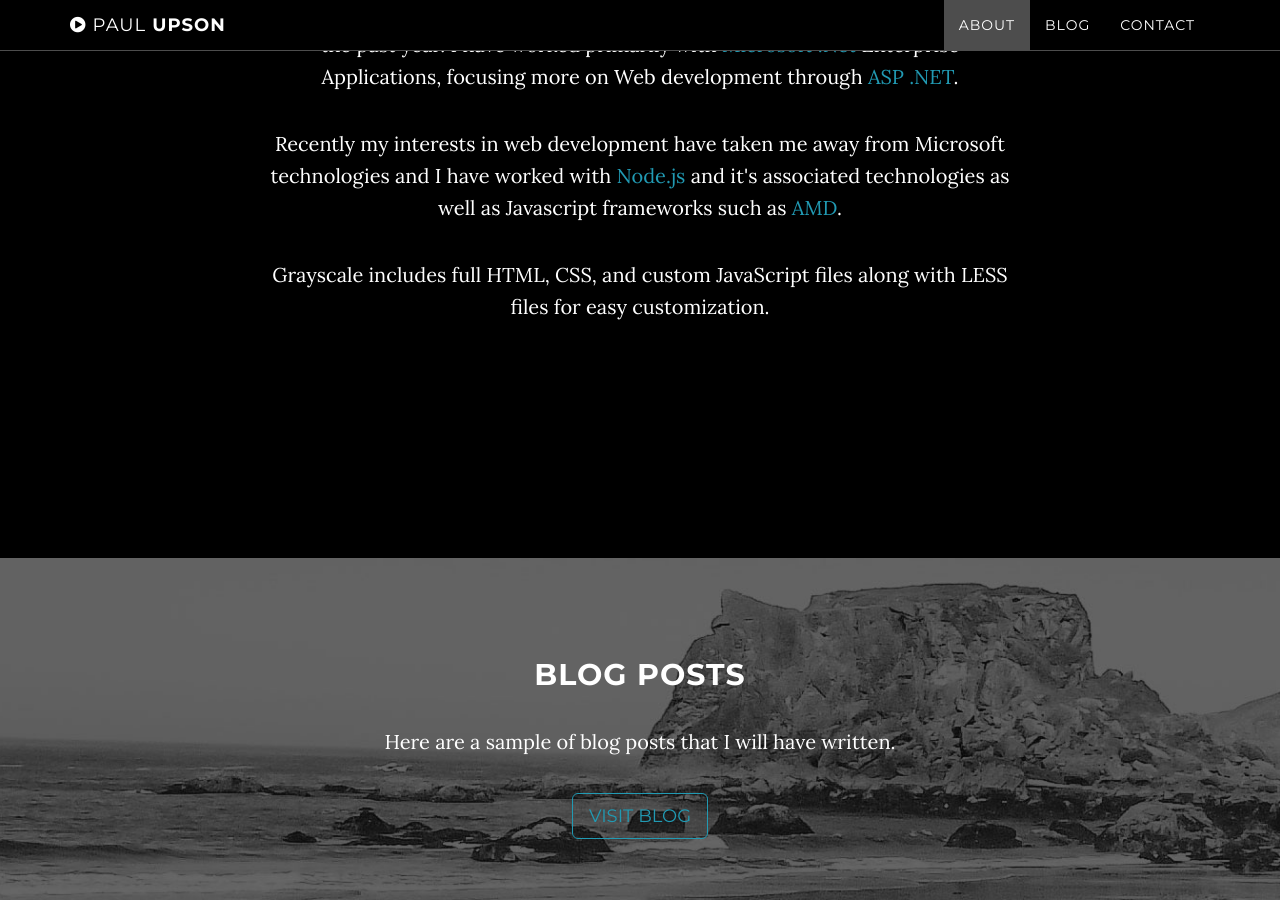
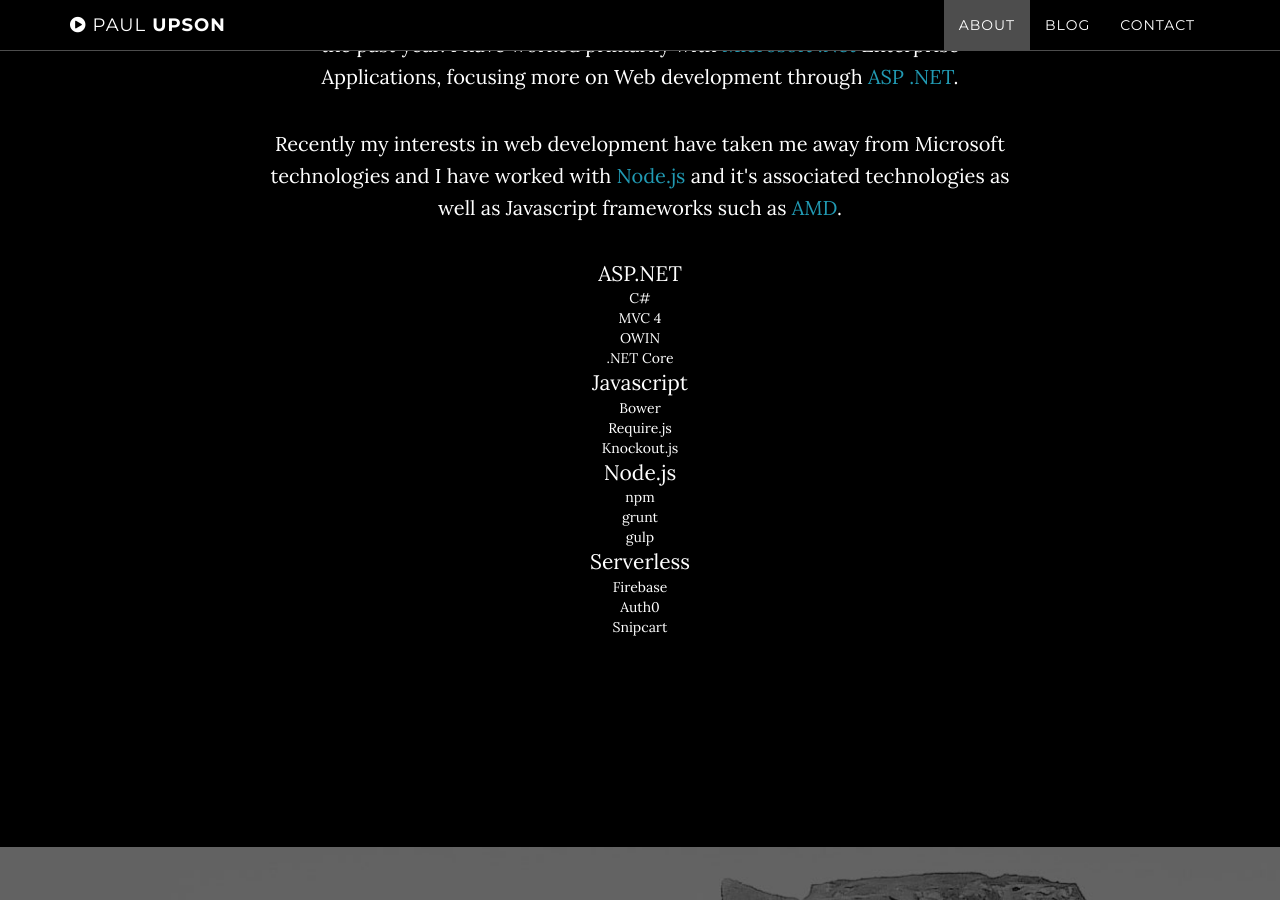
Before and after one commit to PaulUpson/paulupson.github.io, a Jekyll site: the page built from index.html, in a window 1280 px wide and 900 px high, scrolled down 1171 px. Built offline with Jekyll 4.4.1, drawn with Linux system fonts in a browser that asks for light colours.

Commit message:
Updated skills and map

```diff
--- a/_includes/about.html
+++ b/_includes/about.html
@@ -3,9 +3,39 @@
         <div class="row">
             <div class="col-lg-8 col-lg-offset-2">
                 <h2>Software Engineer and Architect</h2>
-                <p>I have been a Software Engineer for over 10 years and filled an Architect role for the past year. I have worked primarily with <a href="#">Microsoft .Net</a> Enterprise Applications, focusing more on Web development through <a hreaf="#">ASP .NET</a>.</p>
-                <p>Recently my interests in web development have taken me away from Microsoft technologies and I have worked with <a href="">Node.js</a> and it's associated technologies as well as Javascript frameworks such as <a href="#">AMD</a>.</p>
-                <p>Grayscale includes full HTML, CSS, and custom JavaScript files along with LESS files for easy customization.</p>
+                <p>I have been a Software Engineer for over 10 years and filled an Architect role for the past year. I have worked primarily with <a href="https://www.microsoft.com/net">Microsoft .Net</a> Enterprise Applications, focusing more on Web development through <a href="https://www.asp.net/">ASP .NET</a>.</p>
+                <p>Recently my interests in web development have taken me away from Microsoft technologies and I have worked with <a href="https://nodejs.org/en/">Node.js</a> and it's associated technologies as well as Javascript frameworks such as <a href="https://en.wikipedia.org/wiki/Asynchronous_module_definition">AMD</a>.</p>
+                <ul class="list-unstyled">
+                    <li><span class="lead">ASP.NET</span>
+                        <ul class="list-unstyled">
+                            <li>C#</li>
+                            <li>MVC 4</li>
+                            <li>OWIN</li>
+                            <li>.NET Core</li>
+                        </ul>
+                    </li>
+                    <li><span class="lead">Javascript</span>
+                        <ul class="list-unstyled">
+                            <li>Bower</li>
+                            <li>Require.js</li>
+                            <li>Knockout.js</li>
+                        </ul>
+                    </li>
+                    <li><span class="lead">Node.js</span>
+                        <ul class="list-unstyled">
+                            <li>npm</li>
+                            <li>grunt</li>
+                            <li>gulp</li>
+                        </ul>
+                    </li>
+                    <li><span class="lead">Serverless</span>
+                        <ul class="list-unstyled">
+                            <li>Firebase</li>
+                            <li>Auth0</li>
+                            <li>Snipcart</li>
+                        </ul>
+                    </li>
+                </ul>
             </div>
         </div>
     </section>
--- a/_includes/js.html
+++ b/_includes/js.html
@@ -8,7 +8,7 @@
     <script src="{{ "/js/jquery.easing.min.js" | prepend: site.baseurl }}"></script>
 
     <!-- Google Maps API Key - Use your own API key to enable the map feature. More information on the Google Maps API can be found at https://developers.google.com/maps/ -->
-    <script type="text/javascript" src="https://maps.googleapis.com/maps/api/js?key=AIzaSyCRngKslUGJTlibkQ3FkfTxj3Xss1UlZDA&sensor=false"></script>
+    <script type="text/javascript" src="https://maps.googleapis.com/maps/api/js?key=AIzaSyDg_xnXS-rfTqZRa4wML8H5ykmPF1C7QTQ"></script>
 
     <!-- Custom Theme JavaScript -->
     <script src="{{ "/js/grayscale.js" | prepend: site.baseurl }}"></script>
--- a/js/grayscale.js
+++ b/js/grayscale.js
@@ -47,11 +47,11 @@ function init() {
         zoom: 15,
 
         // The latitude and longitude to center the map (always required)
-        center: new google.maps.LatLng(40.6700, -73.9400), // New York
+        center: new google.maps.LatLng(50.9123, -1.3008), // New York
 
         // Disables the default Google Maps UI components
         disableDefaultUI: true,
-        scrollwheel: false,
+        scrollwheel: true,
         draggable: false,
 
         // How you would like to style the map.
@@ -175,7 +175,7 @@ function init() {
 
     // Custom Map Marker Icon - Customize the map-marker.png file to customize your icon
     var image = 'img/map-marker.png';
-    var myLatLng = new google.maps.LatLng(40.6700, -73.9400);
+    var myLatLng = new google.maps.LatLng(50.9123, -1.3008);
     var beachMarker = new google.maps.Marker({
         position: myLatLng,
         map: map,
```
